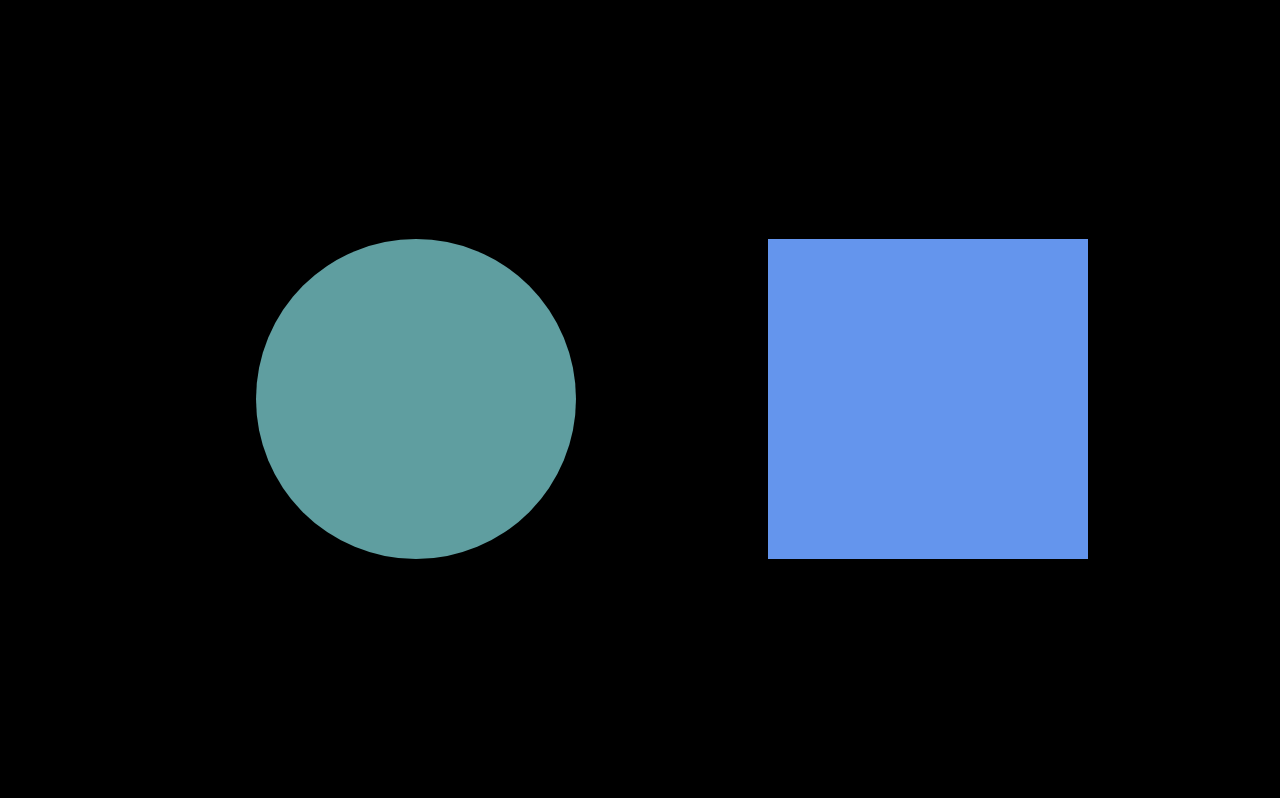
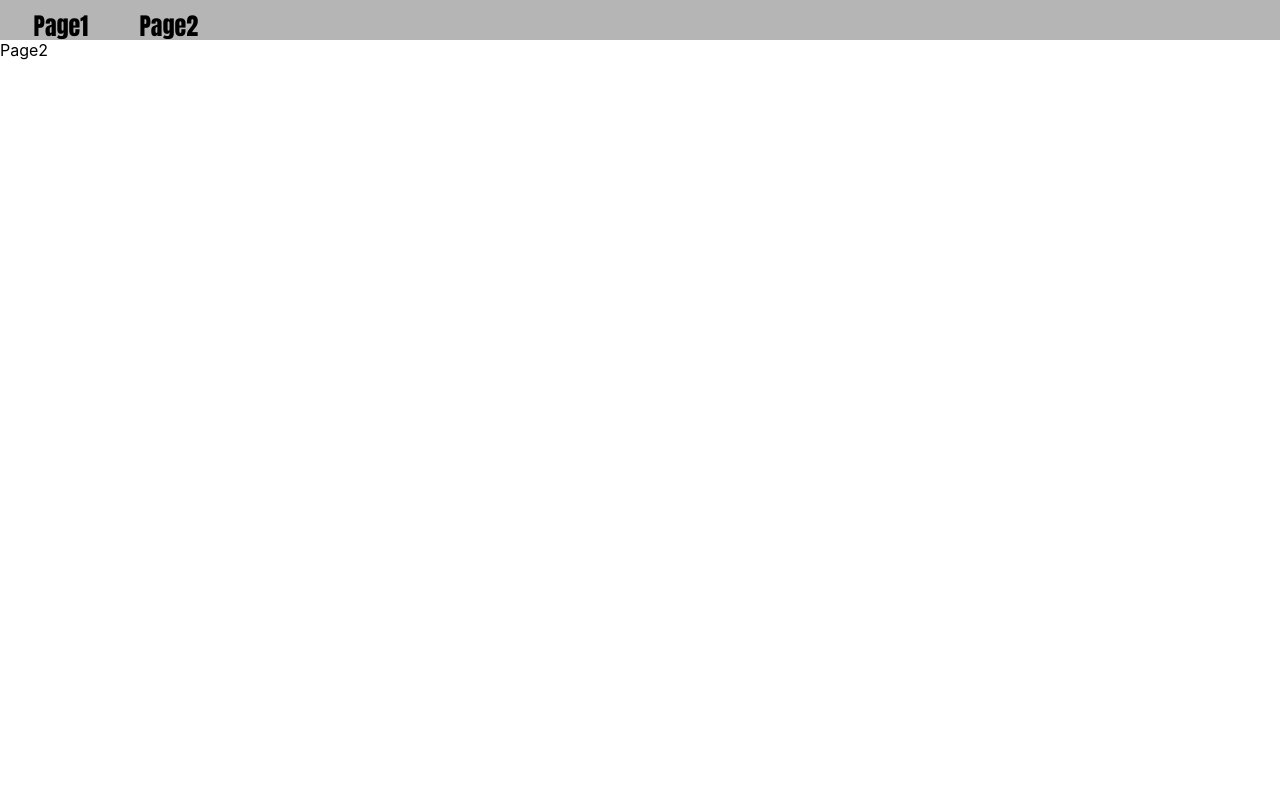
Before and after one commit to Monic-19/animations_in_react, a React (Create React App) app: page /page2 in a window 1280 px wide. Shown: the top 800 px of the page. Built offline with nearby package versions, Linux system fonts and the light colour scheme.

Commit message:
react route added

```diff
--- a/package.json
+++ b/package.json
@@ -12,6 +12,7 @@
     "gsap": "^3.12.4",
     "react": "^18.2.0",
     "react-dom": "^18.2.0",
+    "react-router-dom": "^6.21.1",
     "react-scripts": "5.0.1",
     "web-vitals": "^2.1.4"
   },
--- a/src/App.js
+++ b/src/App.js
@@ -7,13 +7,15 @@ import HorizontalScroll from './components/HorizontalScroll';
 import UseScrollarFramer from './components/UseScrollarFramer';
 import TextOnScroll from './components/TextOnScroll';
 import GsapScrollTrigger from './components/GsapScrollTrigger';
+import Header from './Elements/Header';
 
 function App() {
   return (
     <>
+    <Header></Header>
     <BasicGSAP></BasicGSAP>
     <Parallax></Parallax>
-    <CursorFramer></CursorFramer>
+    {/* <CursorFramer></CursorFramer> */}
     <DragFramer></DragFramer>
     <HorizontalScroll></HorizontalScroll>
     <UseScrollarFramer></UseScrollarFramer>
--- /dev/null
+++ b/src/Elements/Header.jsx
@@ -0,0 +1,13 @@
+import React from 'react'
+import { NavLink } from 'react-router-dom'
+
+const Header = () => {
+  return (
+    <div className='header'>
+      <NavLink to= "/"> Page1</NavLink>
+      <NavLink to= "/page2"> Page2</NavLink>
+    </div>
+  )
+}
+
+export default Header
--- /dev/null
+++ b/src/Pages/Page2.jsx
@@ -0,0 +1,13 @@
+import React from 'react'
+import Header from '../Elements/Header'
+
+const Page2 = () => {
+  return (
+    <>
+        <Header></Header>
+        <div>Page2</div>
+    </>
+  )
+}
+
+export default Page2
--- a/src/components/main.css
+++ b/src/components/main.css
@@ -1,3 +1,19 @@
+.header{
+    width: 100%;
+    height: 5vh;
+    background-color: rgba(150, 150, 150, 0.707);
+    display: flex;
+    padding: 1vh;
+
+    >a{
+        text-decoration: none;
+        color: rgb(0, 0, 0);
+        font-size: x-large;
+        font-family:Impact, Haettenschweiler, 'Arial Narrow Bold', sans-serif;
+        margin-right: 2vw;
+        margin-left: 2vw;
+    }
+}
 
 .Cursorbox{
     background-color: yellow;
--- a/src/index.js
+++ b/src/index.js
@@ -1,13 +1,15 @@
 import React from 'react';
 import ReactDOM from 'react-dom/client';
 import './index.css';
-import App from './App';
 import reportWebVitals from './reportWebVitals';
+import {  RouterProvider } from 'react-router-dom';
+import router from './router/Index';
 
 const root = ReactDOM.createRoot(document.getElementById('root'));
 root.render(
   <React.StrictMode>
-    <App />
+    <RouterProvider router={router}>
+    </RouterProvider>
   </React.StrictMode>
 );
 
--- /dev/null
+++ b/src/router/Index.jsx
@@ -0,0 +1,12 @@
+import { createBrowserRouter } from "react-router-dom";
+import App from "../App";
+import Page2 from "../Pages/Page2";
+
+const router = createBrowserRouter([
+    {path : "/", element : <App></App>},
+    {path : "*", element : <App></App>},
+    {path : "/page2", element : <Page2></Page2>},
+
+])
+
+export default router;
```
Also changed, not shown: 1 other file (tests, documents, lock files or other folders).
